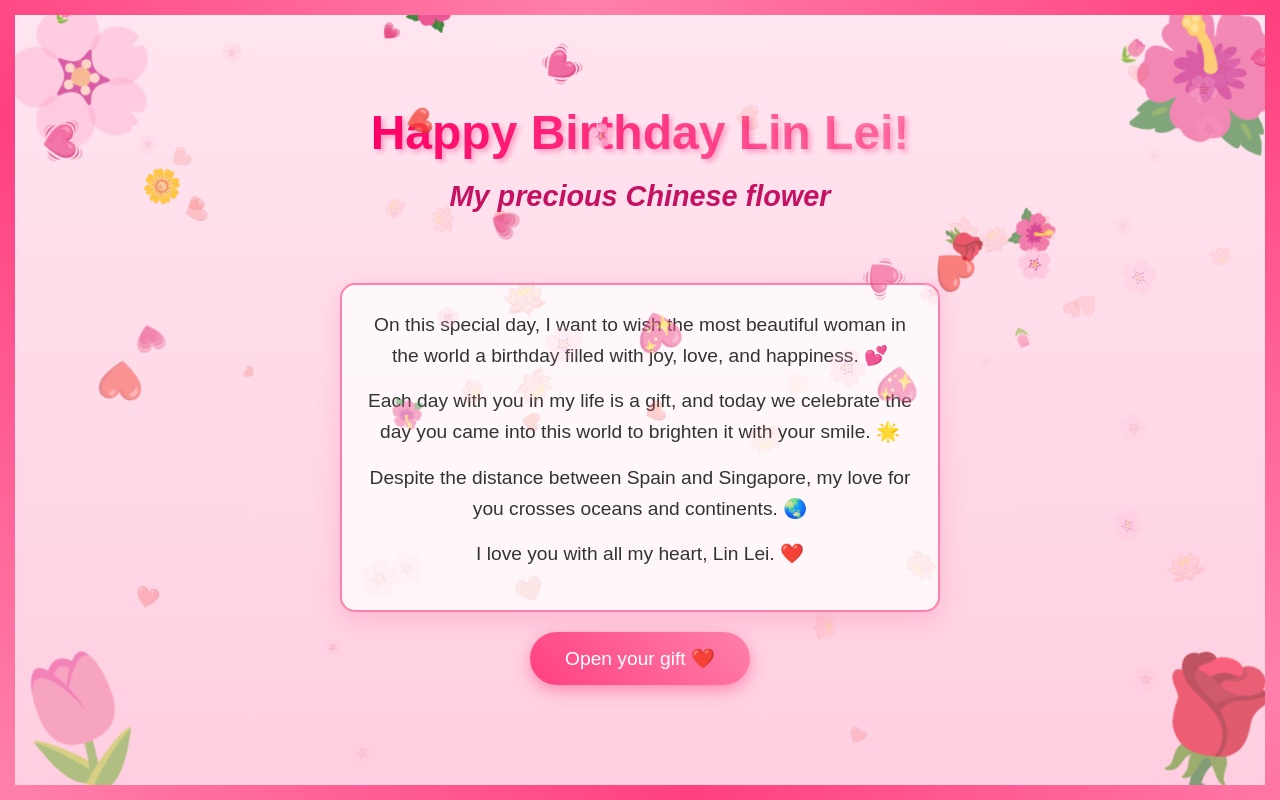
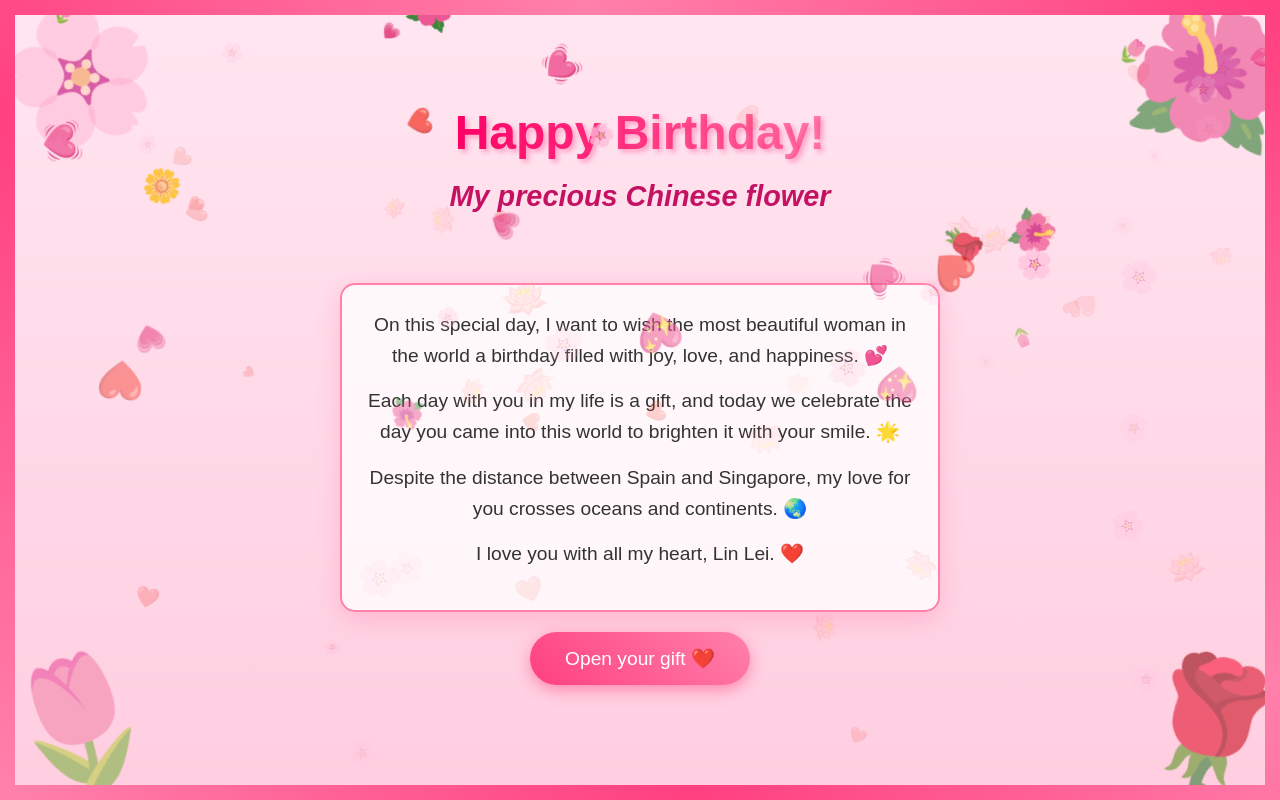
Before and after one commit to Mgalvezh/birthday-linlei, a plain HTML site: page index.html in a window 1280 px wide. Drawn offline with Linux system fonts and the light colour scheme.

Commit message:
Update index.html

```diff
--- a/index.html
+++ b/index.html
@@ -455,7 +455,7 @@
         <!-- Fondo de flores de cerezo -->
         <div class="cherry-blossom" id="cherry-blossom-home"></div>
 
-        <h1 class="title">Happy Birthday Lin Lei!</h1>
+        <h1 class="title">Happy Birthday!</h1>
         <h2 class="subtitle">My precious Chinese flower</h2>
 
         <div class="flowers" id="flowers-container-home"></div>
```
